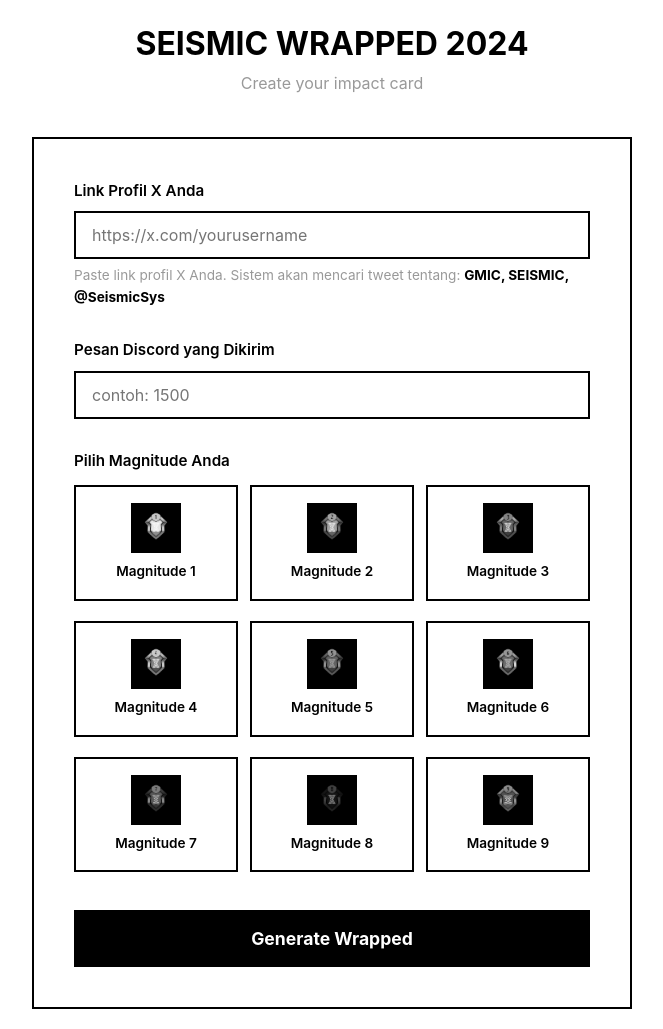
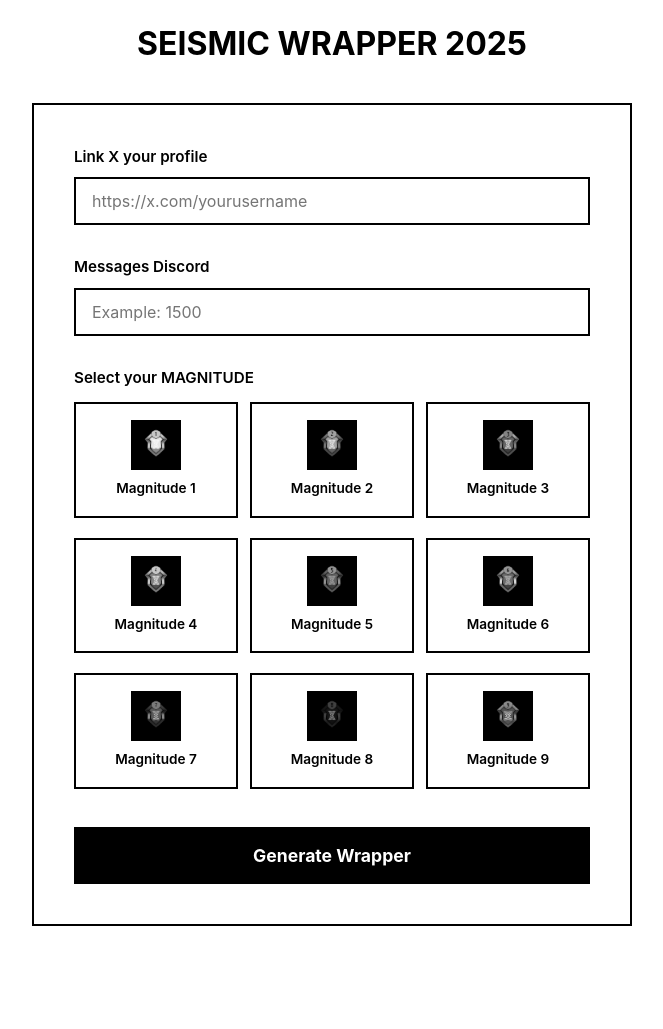
Before and after one commit to Elevenoned214/seismic-wrapper, a plain HTML site: page index.html in a window 1280 px wide. Shown: the part 123-1152 px from the top of the page, without its empty margins (308-971 px from the left). After the commit the page ends 1069 px from the top, so only its background shows below. Drawn offline with Linux system fonts and the light colour scheme.

Commit message:
Update text in index.html

```diff
--- a/index.html
+++ b/index.html
@@ -3,7 +3,7 @@
 <head>
     <meta charset="UTF-8">
     <meta name="viewport" content="width=device-width, initial-scale=1.0">
-    <title>Seismic Wrapped 2024</title>
+    <title>Seismic Wrapper</title>
     <link rel="stylesheet" href="css/style.css">
     <link rel="stylesheet" href="css/form.css">
 </head>
@@ -11,14 +11,14 @@
     <div class="form-container">
         <div class="logo-container">
             <img src="assets/logo.jpeg" alt="Seismic Logo" class="logo">
-            <h1>SEISMIC WRAPPED 2024</h1>
-            <p class="subtitle">Create your impact card</p>
+            <h1>SEISMIC WRAPPER 2025</h1>
+
         </div>
 
         <form id="wrappedForm" class="wrapped-form">
             <!-- Link Profil X -->
             <div class="form-group">
-                <label for="xProfileLink">Link Profil X Anda</label>
+                <label for="xProfileLink">Link X your profile</label>
                 <input
                     type="url"
                     id="xProfileLink"
@@ -27,20 +27,17 @@
                     required
                     autocomplete="off"
                 >
-                <span class="form-hint">
-                    Paste link profil X Anda. Sistem akan mencari tweet tentang:
-                    <strong>GMIC, SEISMIC, @SeismicSys</strong>
-                </span>
+
             </div>
 
             <!-- Discord Messages -->
             <div class="form-group">
-                <label for="discordChats">Pesan Discord yang Dikirim</label>
+                <label for="discordChats">Messages Discord</label>
                 <input
                     type="number"
                     id="discordChats"
                     name="discordChats"
-                    placeholder="contoh: 1500"
+                    placeholder="Example: 1500"
                     min="0"
                     required
                 >
@@ -48,7 +45,7 @@
 
             <!-- Magnitude Selection -->
             <div class="form-group">
-                <label>Pilih Magnitude Anda</label>
+                <label>Select your MAGNITUDE</label>
                 <div class="magnitude-selector">
                     <div class="magnitude-option">
                         <input type="radio" id="mag1" name="magnitude" value="1" required>
@@ -117,7 +114,7 @@
             </div>
 
             <button type="submit" class="submit-btn" id="submitBtn">
-                <span class="btn-text">Generate Wrapped</span>
+                <span class="btn-text">Generate Wrapper</span>
                 <span class="btn-loader"></span>
             </button>
         </form>
@@ -126,8 +123,8 @@
         <div class="loading-overlay" id="loadingOverlay">
             <div class="loading-content">
                 <div class="spinner"></div>
-                <p class="loading-text">Membuat Seismic Wrapped Anda...</p>
-                <p class="loading-subtext" id="loadingSubtext">Memproses data</p>
+                <p class="loading-text">Creating a SEISMIC WRAPPER...</p>
+                <p class="loading-subtext" id="loadingSubtext">Load.....</p>
             </div>
         </div>
 
@@ -135,18 +132,18 @@
         <div class="error-modal" id="errorModal">
             <div class="error-content">
                 <div class="error-icon">⚠️</div>
-                <h2 id="errorTitle">Belum Bisa Generate Wrapped</h2>
+                <h2 id="errorTitle">Not yet</h2>
                 <p id="errorMessage"></p>
                 <div class="error-tips">
                     <h4>📝 Tips:</h4>
                     <ul>
-                        <li>Tweet tentang GMIC atau SEISMIC</li>
-                        <li>Tag @SeismicSys di tweet Anda</li>
-                        <li>Use hashtag #GMIC atau #SEISMIC</li>
+                        <li>Tweet about GMIC or SEISMIC</li>
+                        <li>Tag @SeismicSys</li>
+                        <li>Use tag #GMIC or #SEISMIC</li>
                     </ul>
                 </div>
                 <button class="error-close-btn" id="errorCloseBtn">
-                    Oke, Saya Mengerti
+                    Back
                 </button>
             </div>
         </div>
```
